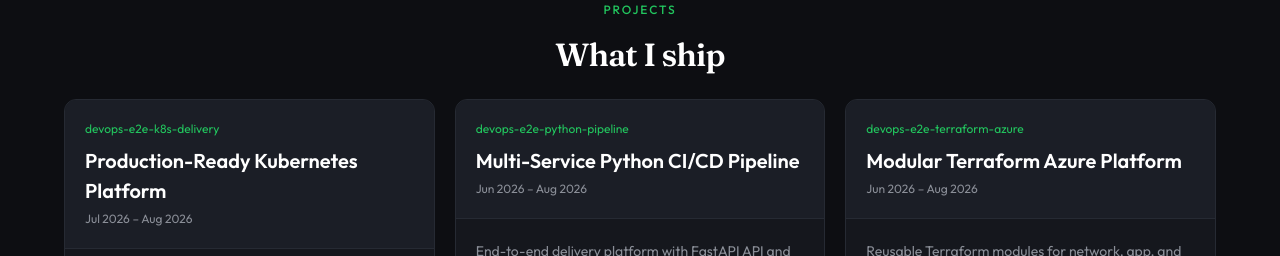
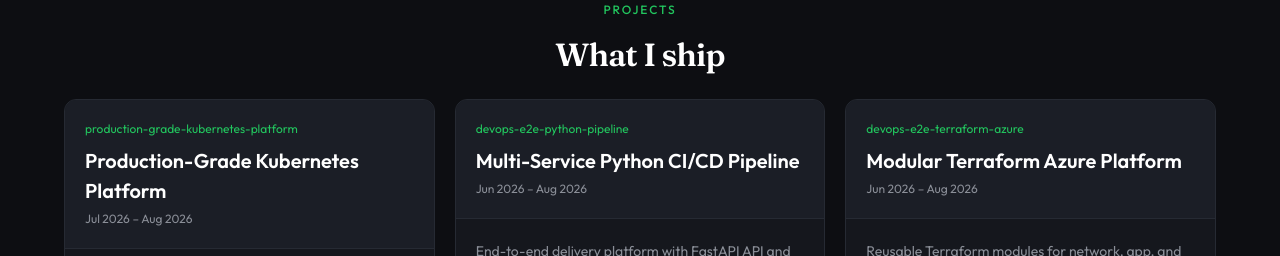
Before and after one commit to Deonarayankumar/cloud-resume, a React (Vite) app: page / in a window 1280 px wide. Shown: the part 2380-2636 px from the top of the page. Built offline with nearby package versions, Linux system fonts and the light colour scheme.

Commit message:
chore: link flagship project to renamed GitHub repo (#7)
Use production-grade-kubernetes-platform so resume cards match GitHub.

```diff
--- a/src/content/profile.ts
+++ b/src/content/profile.ts
@@ -78,14 +78,14 @@ export const experience = [
 
 export const projects = [
   {
-    name: 'Production-Ready Kubernetes Platform',
-    repo: 'devops-e2e-k8s-delivery',
+    name: 'Production-Grade Kubernetes Platform',
+    repo: 'production-grade-kubernetes-platform',
     period: 'Jul 2026 – Aug 2026',
     description:
       'Flagship AKS platform with Terraform (VNet, AKS, PostgreSQL, Blob, DNS), GitOps via Argo CD, Gateway API, OpenTelemetry/Prometheus/Grafana, Kyverno, and Velero disaster recovery — rolling, canary, and blue/green delivery with automated rollback.',
     stack: ['AKS', 'Terraform', 'Argo CD', 'Helm', 'GitHub Actions'],
     gradient: 'from-sky-900/60 to-blue-800/30',
-    link: 'https://github.com/Deonarayankumar/devops-e2e-k8s-delivery',
+    link: 'https://github.com/Deonarayankumar/production-grade-kubernetes-platform',
   },
   {
     name: 'Multi-Service Python CI/CD Pipeline',
```
